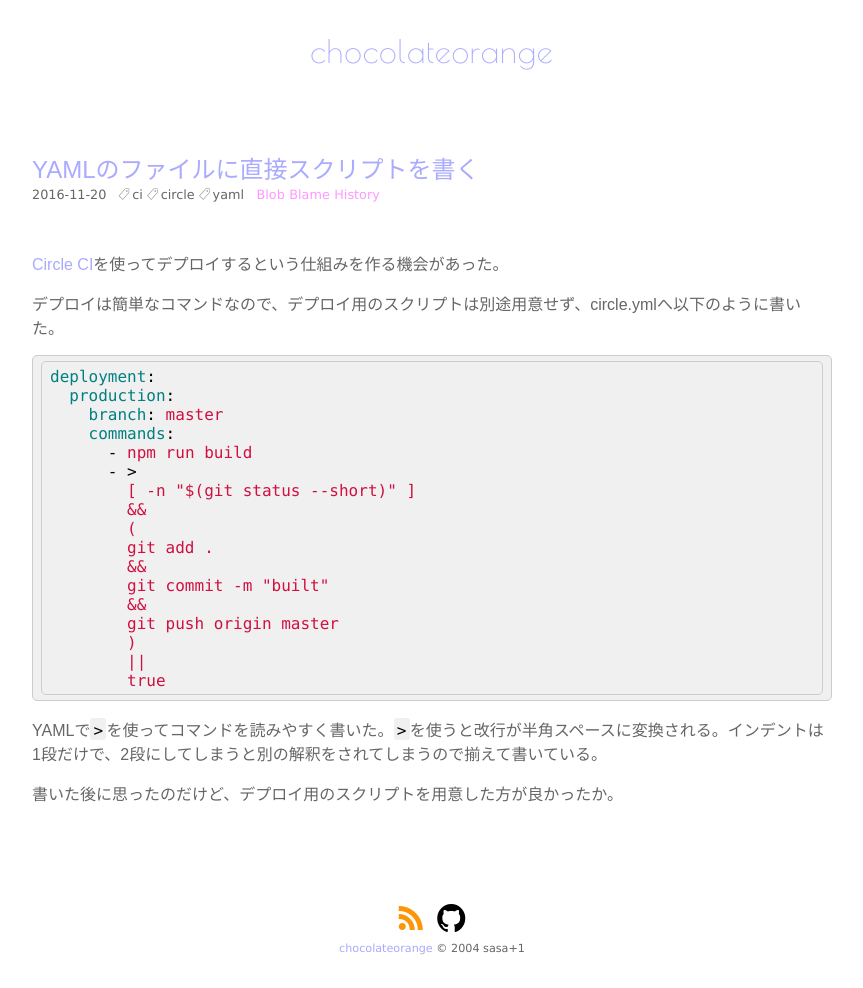
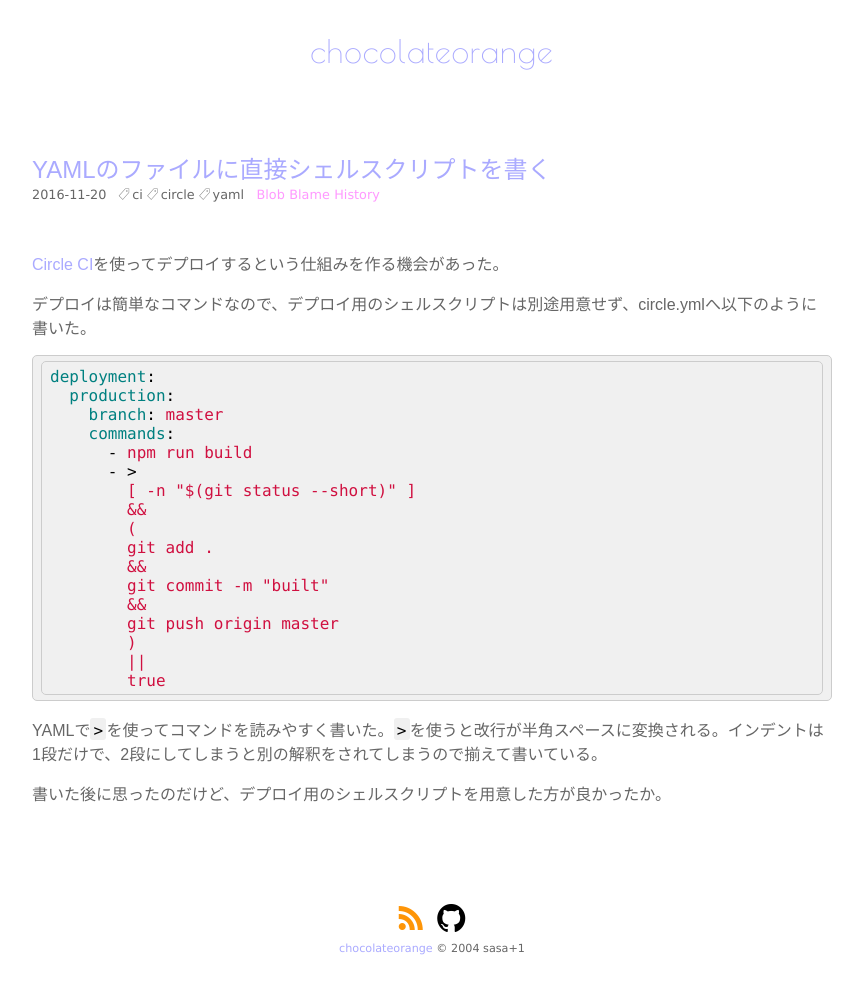
Before and after one commit to chocolateorange/chocolateorange.github.io, a Jekyll site: the page built from _posts/2016/11/2016-11-20-01.md, in a window 1280 px wide. Shown: the whole page, without its empty margins (208-1071 px from the left). Built offline with Jekyll 4.4.1, drawn with Linux system fonts in a browser that asks for light colours.

Commit message:
updated note

````diff
--- a/_posts/2016/11/2016-11-20-01.md
+++ b/_posts/2016/11/2016-11-20-01.md
@@ -1,10 +1,10 @@
 ---
 tags: ci circle yaml
-title: YAMLのファイルに直接スクリプトを書く
+title: YAMLのファイルに直接シェルスクリプトを書く
 ---
 [Circle CI](https://circleci.com/)を使ってデプロイするという仕組みを作る機会があった。
 
-デプロイは簡単なコマンドなので、デプロイ用のスクリプトは別途用意せず、circle.ymlへ以下のように書いた。
+デプロイは簡単なコマンドなので、デプロイ用のシェルスクリプトは別途用意せず、circle.ymlへ以下のように書いた。
 
 ```yaml
 deployment:
@@ -28,4 +28,4 @@
 
 YAMLで`>`を使ってコマンドを読みやすく書いた。`>`を使うと改行が半角スペースに変換される。インデントは1段だけで、2段にしてしまうと別の解釈をされてしまうので揃えて書いている。
 
-書いた後に思ったのだけど、デプロイ用のスクリプトを用意した方が良かったか。
+書いた後に思ったのだけど、デプロイ用のシェルスクリプトを用意した方が良かったか。
````
